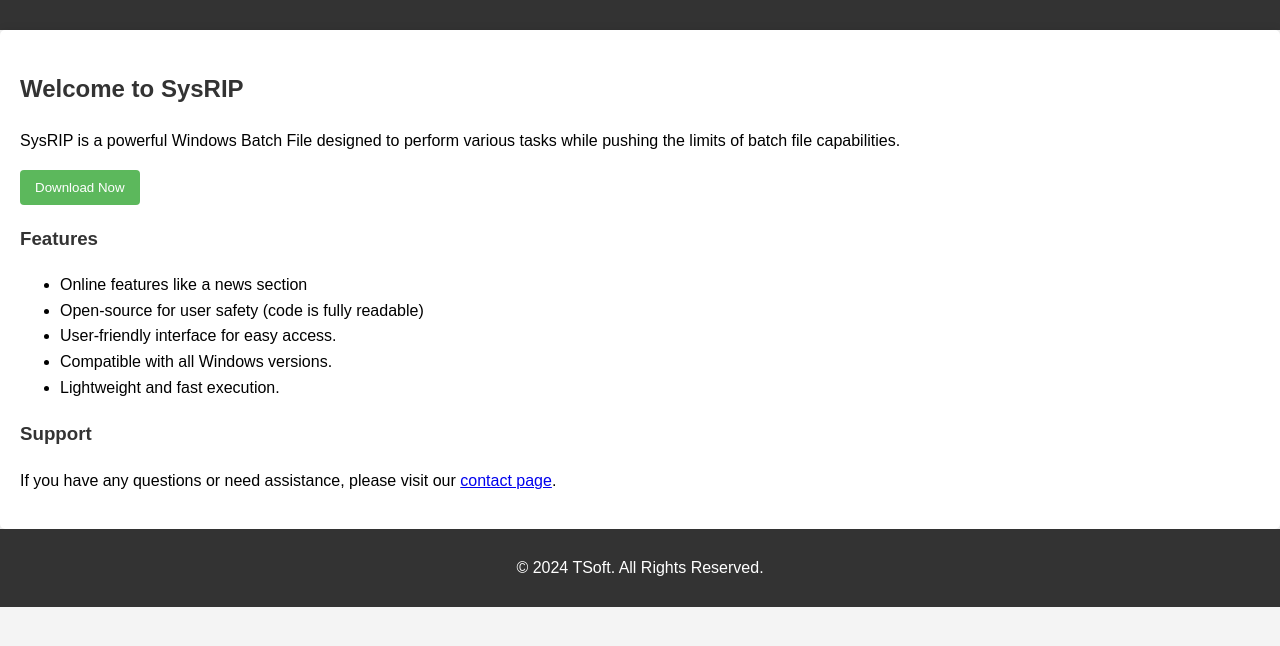
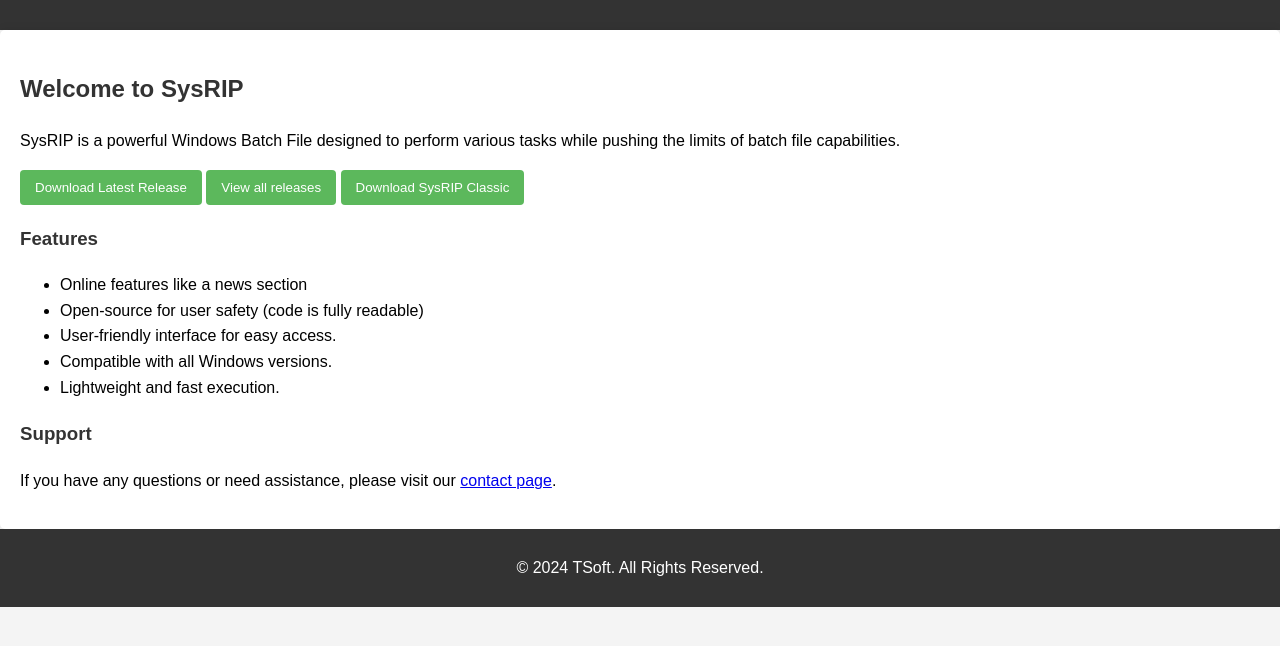
Before and after one commit to tsoftuk/sysrip.tsoft.uk, a plain HTML site: page index.html in a window 1280 px wide. Shown: the part 124-770 px from the top of the page. Drawn offline with Linux system fonts and the light colour scheme.

Commit message:
Update index.html

```diff
--- a/index.html
+++ b/index.html
@@ -23,7 +23,9 @@
     <section id="overview">
       <h2>Welcome to SysRIP</h2>
       <p>SysRIP is a powerful Windows Batch File designed to perform various tasks while pushing the limits of batch file capabilities.</p>
-      <button><a href="https://github.com/sam51210/SysRIP/releases">Download Now</a></button>
+      <button><a href="https://github.com/sam51210/SysRIP/releases/latest">Download Latest Release</a></button>
+      <button><a href="https://github.com/sam51210/SysRIP/releases">View all releases</a></button>
+      <button><a href="https://github.com/sam51210/SysRIP/releases">Download SysRIP Classic</a></button>
     </section>
 
     <section id="features">
```
